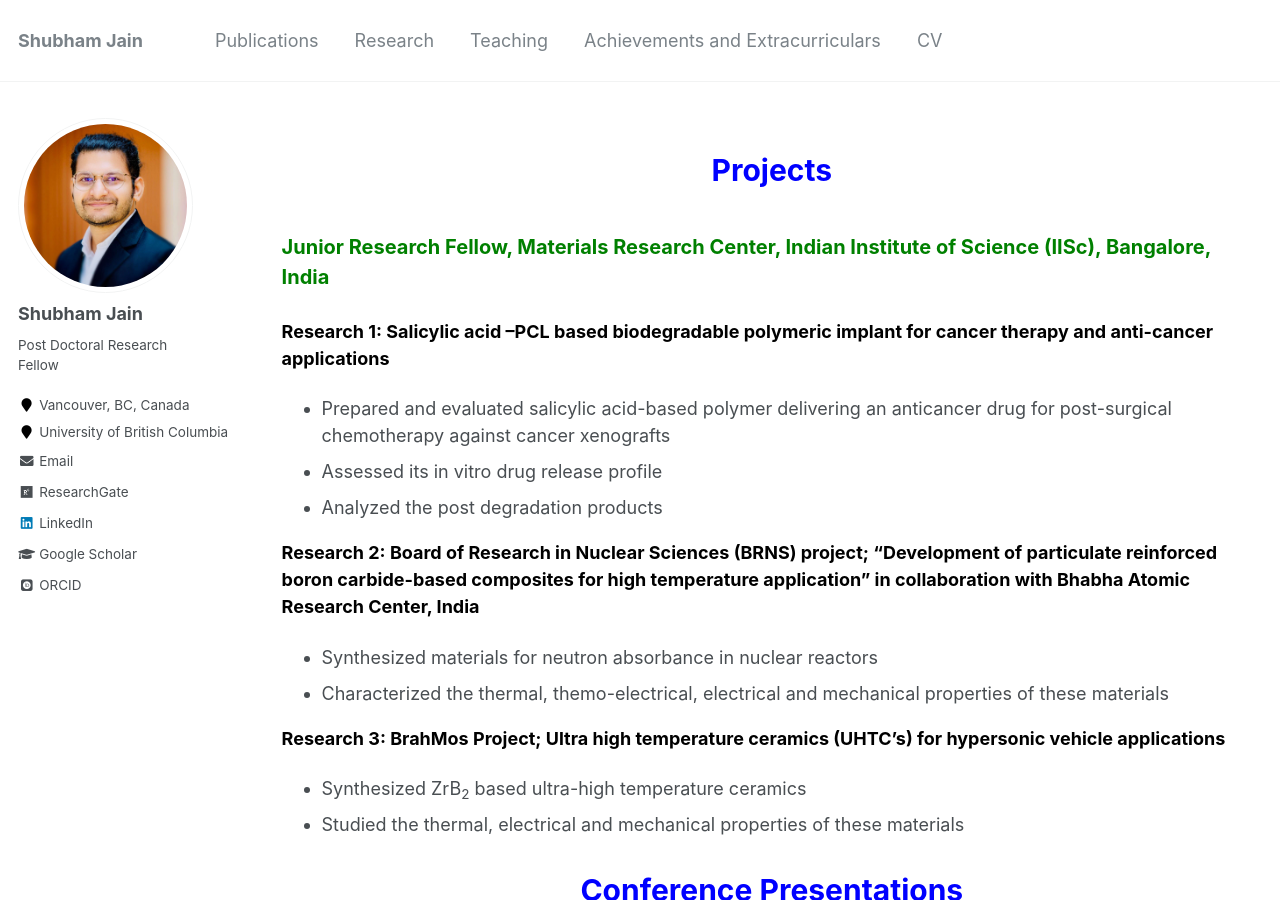
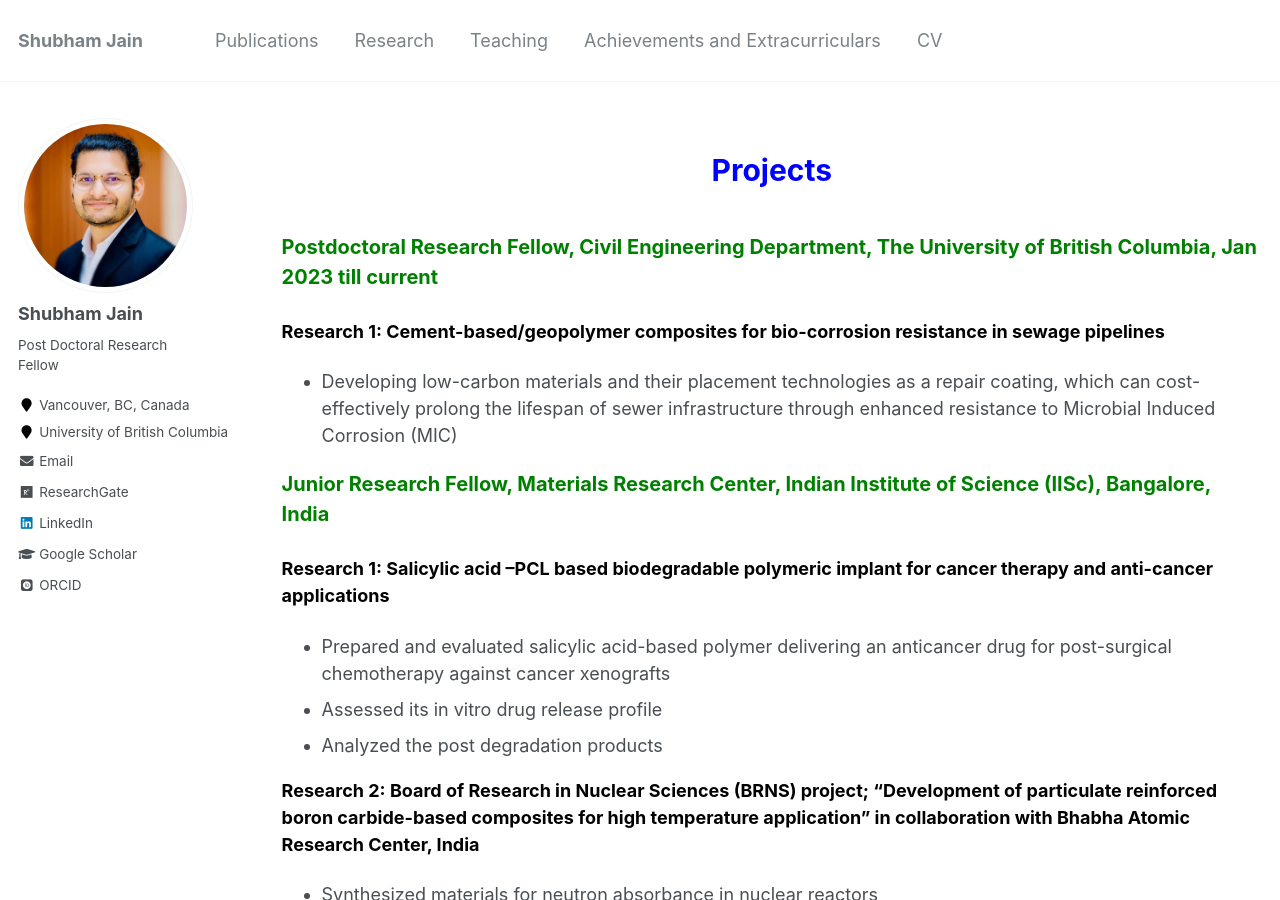
Before and after one commit to shubhamj2611/shubhamj2611.github.io, a Jekyll site: the page built from _pages/research.md, in a window 1280 px wide and 900 px high. Built offline with Jekyll 4.4.1, drawn with Linux system fonts in a browser that asks for light colours; some web fonts are replaced.

Commit message:
Update research.md

```diff
--- a/_pages/research.md
+++ b/_pages/research.md
@@ -5,6 +5,13 @@ permalink: /research/
 author_profile: true
 ---
 <p style="text-align:center; color:Blue; font-size:30px; font-weight:bold;"> Projects </p>
+
+<p style="text-align:left; color: Green; font-size:20px; font-weight:bold;"> Postdoctoral Research Fellow, Civil Engineering Department, The University of British Columbia, Jan 2023 till current </p>
+
+<p style="text-align:left; color: black; font-size:18px; font-weight:bold;"> Research 1: Cement-based/geopolymer composites for bio-corrosion resistance in sewage pipelines </p>
+
+* Developing low-carbon materials and their placement technologies as a repair coating, which can cost-effectively prolong the lifespan of sewer infrastructure through enhanced resistance to Microbial Induced Corrosion (MIC)
+
 
 <p style="text-align:left; color: Green; font-size:20px; font-weight:bold;"> Junior Research Fellow, Materials Research Center, Indian Institute of Science (IISc), Bangalore, India </p>
 
```
